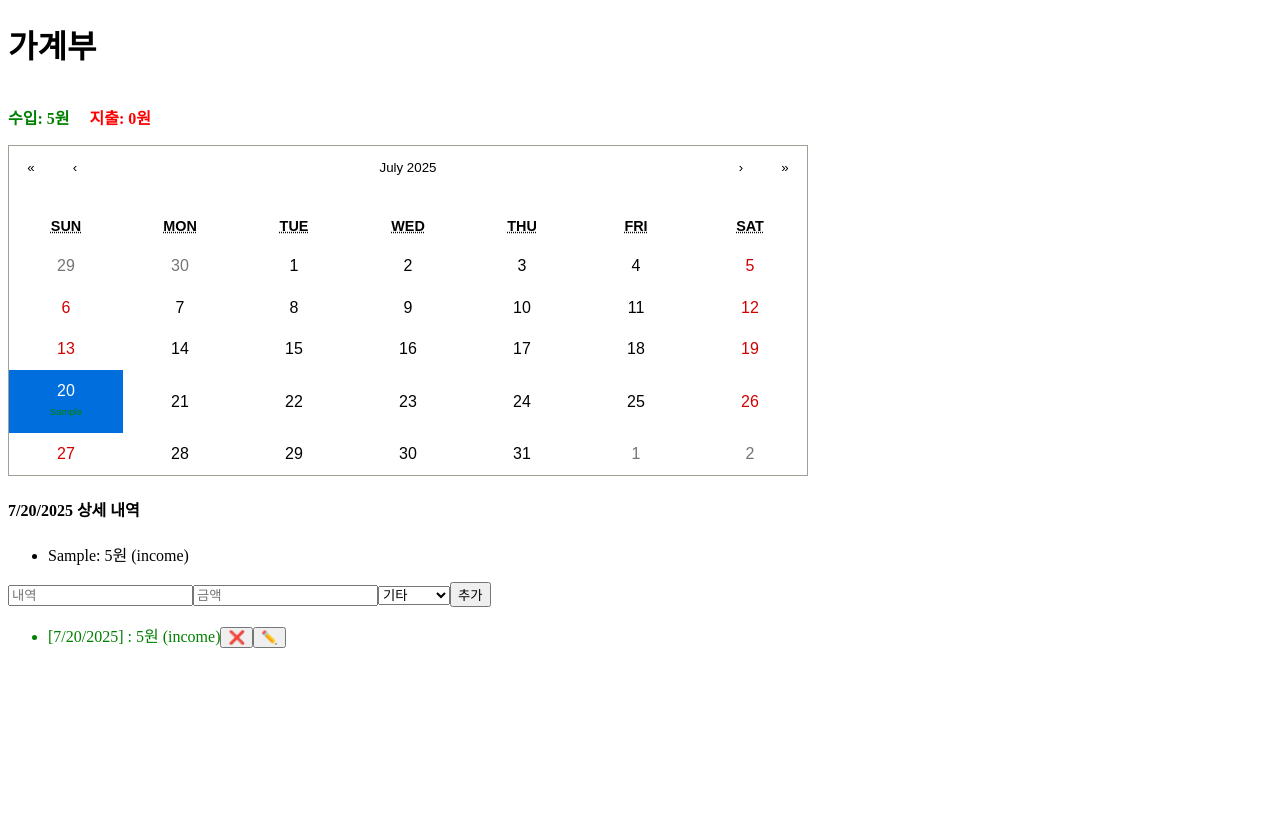
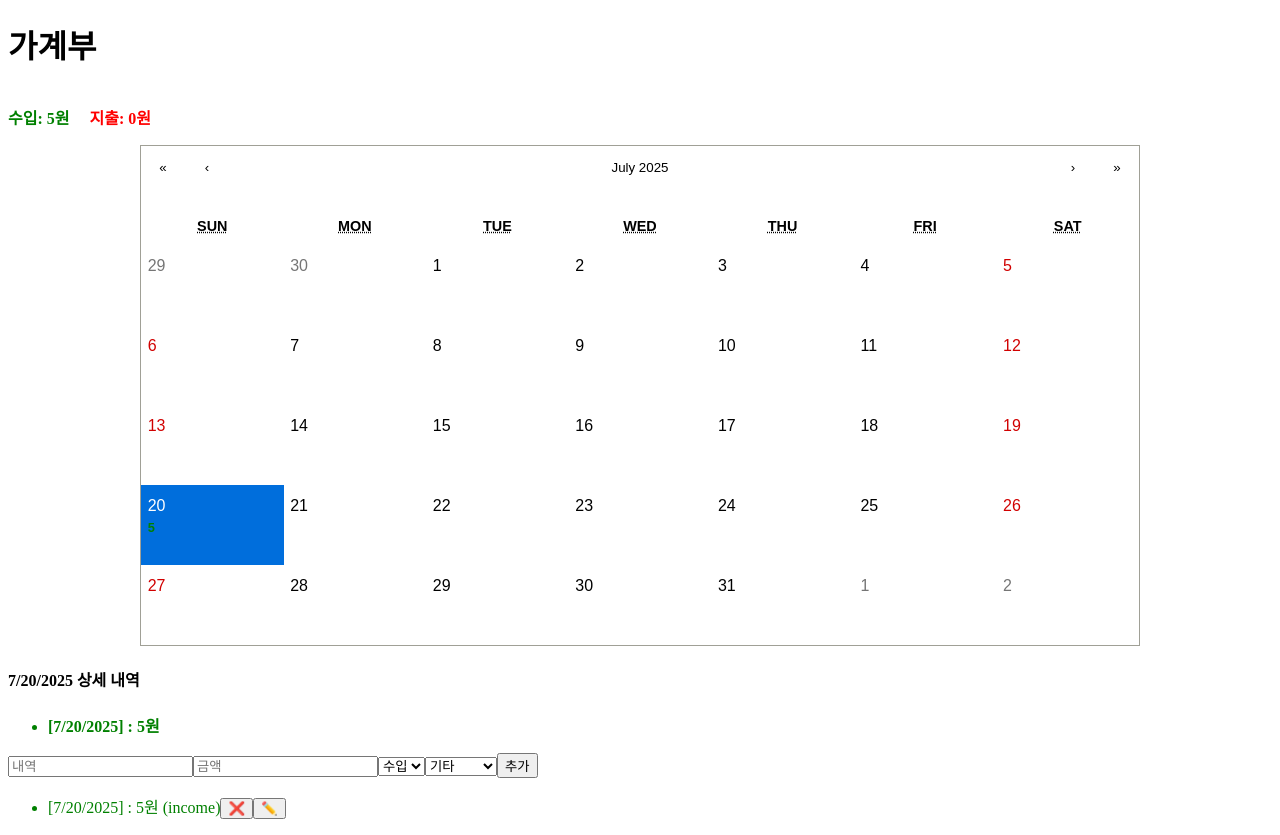
Before and after one commit to tomato-data/household_ledger, a React (Vite) app: page / in a window 1280 px wide. Both pictures are taken after typing "Sample", "5" into the empty fields and a click on the button "추가". Before the commit the page ends 800 px from the top, so only its background shows below. Built offline with nearby package versions, Linux system fonts and the light colour scheme.

Commit message:
Style: Update calendar layout and enhance transaction display with income/expense differentiation

```diff
--- a/src/App.css
+++ b/src/App.css
@@ -1,11 +1,37 @@
 .react-calendar {
     width: 100%;
-    max-width: 800px;
+    max-width: 1000px;
+    margin: 0 auto;
     font-size: 1.2em;
 }
 
 .react-calendar__navigation button {
     min-width: 44px;
+}
+
+.react-calendar__tile {
+    height: 80px;
+    display: flex;
+    flex-direction: column;
+    justify-content: flex-start;
+    /* align-items: flex-start; */
+    overflow: hidden;
+}
+
+.calendar-day-list li {
+    font-size: 1.2rem;
+  }
+
+.calendar-day-list li.income {
+color: green;
+font-size: 0.8rem;
+font-weight: bold;
+}
+
+.calendar-day-list li.expense {
+color: red;
+font-size: 0.8rem;
+font-weight: bold;
 }
 
 .summary {
@@ -23,3 +49,38 @@
     color: red;
     font-weight: bold;
 }
+
+.calendar-day-list {
+    margin: 0;
+    padding: 0;
+    list-style: none;
+  }
+
+.calendar-day-list li {
+font-size: 0.6rem;
+}
+
+.calendar-day-list li.income {
+color: green;
+font-weight: bold;
+}
+
+.calendar-day-list li.expense {
+color: red;
+font-weight: bold;
+}
+
+.calendar-day-list li.more {
+font-size: 0.5rem;
+color: #888;
+}
+
+.income {
+color: green;
+font-weight: bold;
+}
+
+.expense {
+color: red;
+font-weight: bold;
+}
--- a/src/components/CalendarBox.jsx
+++ b/src/components/CalendarBox.jsx
@@ -1,6 +1,7 @@
 import React from 'react';
 import Calendar from 'react-calendar';
 import 'react-calendar/dist/Calendar.css';
+import '../App.css';
 
 function CalendarBox({ transactions, selectedDate, setSelectedDate }) {
   // 특정 날짜에 해당하는 거래내역 필터링
@@ -17,25 +18,28 @@ function CalendarBox({ transactions, selectedDate, setSelectedDate }) {
         tileContent={({ date, view }) => {
           if (view !== 'month') return null;
 
-          const txs = transactions.filter(
+          const dayTxs = transactions.filter(
             tx => new Date(tx.date).toDateString() === date.toDateString()
           );
 
-          if (txs.length === 0) return null;
+          if (dayTxs.length === 0) return null;
+
+          const income = dayTxs
+            .filter(tx => tx.type === 'income')
+            .reduce((sum, tx) => sum + tx.amount, 0);
+
+          const expense = dayTxs
+            .filter(tx => tx.type === 'expense')
+            .reduce((sum, tx) => sum + tx.amount, 0);
 
           return (
-            <ul style={{ margin: 0, padding: 0, listStyle: 'none' }}>
-              {txs.slice(0, 2).map((tx, idx) => (
-                <li
-                  key={idx}
-                  style={{ fontSize: '0.6rem', color: tx.amount > 0 ? 'green' : 'red' }}
-                >
-                  {tx.description}
-                </li>
-              ))}
-              {txs.length > 2 && (
-                <li style={{ fontSize: '0.5rem', color: '#888' }}>+{txs.length - 2} more</li>
-              )}
+            <ul className="calendar-day-list">
+              {income > 0 && (
+                <li className="income">{income.toLocaleString()}</li>
+               )}
+               {expense > 0 && (
+                <li className="expense">{expense.toLocaleString()}</li>
+               )}
             </ul>
           );
         }}
@@ -49,8 +53,11 @@ function CalendarBox({ transactions, selectedDate, setSelectedDate }) {
         ) : (
           <ul>
             {transactionsForSelectedDate.map(tx => (
-              <li key={tx.id}>
-                {tx.description}: {tx.amount}원 ({tx.type})
+              <li
+                key={tx.id}
+                className={tx.type === 'income' ? 'income' : 'expense'}
+              >
+                [{new Date(tx.date).toLocaleDateString()}] : {tx.amount.toLocaleString()}원
               </li>
             ))}
           </ul>
--- a/src/components/TransactionForm.jsx
+++ b/src/components/TransactionForm.jsx
@@ -4,6 +4,7 @@ function TransactionForm({ onAdd, onUpdate, editTarget, selectedDate }) {
     const [text, setText] = useState('');
     const [amount, setAmount] = useState('');
     const [category, setCategory] = useState('기타'); // 기본값
+    const [type, setType] = useState('income'); // 수입/지출 선택
     const [editMode, setEditMode] = useState(false);
     const [editID, setEditId] = useState(null);
 
@@ -12,6 +13,7 @@ function TransactionForm({ onAdd, onUpdate, editTarget, selectedDate }) {
             setText(editTarget.description);
             setAmount(editTarget.amount.toString());
             setCategory(editTarget.category || '기타');
+            setType(editTarget.type || 'income');
             setEditMode(true);
             setEditId(editTarget.id);
         }
@@ -29,7 +31,7 @@ function TransactionForm({ onAdd, onUpdate, editTarget, selectedDate }) {
             id: editMode ? editID : crypto.randomUUID(),
             description: text,
             amount: parseFloat(amount),
-            type: parseFloat(amount) > 0 ? 'income' : 'expense',
+            type: type,
             date: selectedDate.toISOString(),
             category: category,
         };
@@ -42,6 +44,7 @@ function TransactionForm({ onAdd, onUpdate, editTarget, selectedDate }) {
         setText('');
         setAmount('');
         setCategory('기타');
+        setType('income'); // 초기화
         setEditMode(false);
         setEditId(null);
     };
@@ -60,6 +63,13 @@ function TransactionForm({ onAdd, onUpdate, editTarget, selectedDate }) {
                 value={amount}
                 onChange={(e) => setAmount(e.target.value)}
                 />
+            <select
+                value={type}
+                onChange={(e) => setType(e.target.value)}
+            >
+                <option value="income">수입</option>
+                <option value="expense">지출</option>
+            </select>
             <select
                 value={category}
                 onChange={(e) => setCategory(e.target.value)}
```
